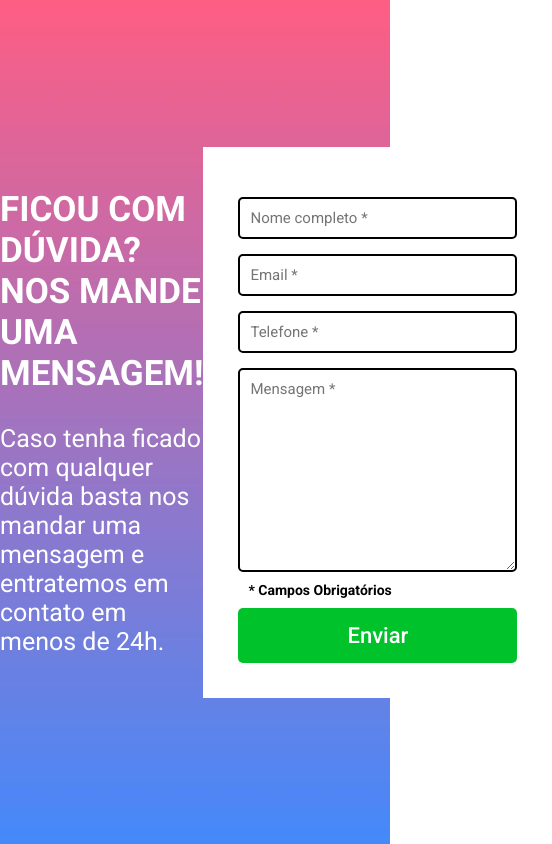
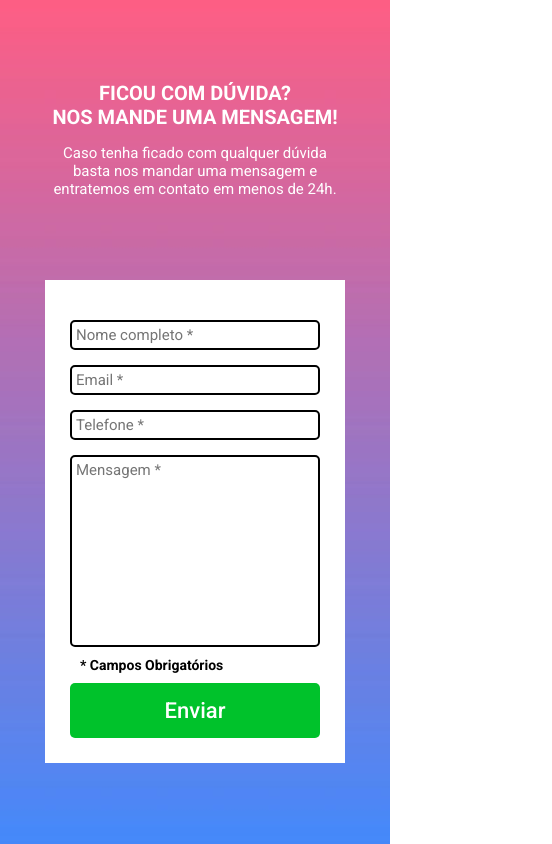
Before and after one commit to Wildinei/quest-html-css-javascript, a plain HTML site: page index.html in a window 390 px wide. Shown: the whole page, 552 px wide, since content can reach past the window. Drawn offline with Linux system fonts and the light colour scheme.

Commit message:
Algumas alterações nos códigos HTML e CSS para melhor desempenho

```diff
--- a/index.html
+++ b/index.html
@@ -8,6 +8,7 @@
     <link href="https://fonts.googleapis.com/css2?family=Roboto:wght@300;400;500;700;900&display=swap" rel="stylesheet">
     <link rel="stylesheet" href="src/css/estilo.css">
     <link rel="stylesheet" href="src/css/reset.css">
+    <link rel="stylesheet" href="src/css/responsivo.css">
     <title>Desafio HTML - CSS - JAVASCRIPT</title>
 </head>
 <body>
@@ -34,7 +35,7 @@
                 <textarea class="input" name="descricao" id="descricao" cols="30" rows="10" placeholder="Mensagem *"></textarea>
                 <small class="campo mostrar">Campo obrigatório</small>
                 <p><strong>* Campos Obrigatórios</strong></p>
-                <button class="btn">Enviar</button>
+                <button type="submit" class="btn">Enviar</button>
             </form>
         </section>
 
--- a/src/css/estilo.css
+++ b/src/css/estilo.css
@@ -45,6 +45,10 @@ main {
     margin-top: 15px;
 }
 
+.container .formulario textarea {
+    resize: none;
+}
+
 .container .formulario small {
     font-size: 11px;
     color: #ff0000;
--- /dev/null
+++ b/src/css/responsivo.css
@@ -0,0 +1,46 @@
+@media (max-width: 1080px) {
+    .container .conteudo {
+        width: 400px;
+    }
+
+    .container .formulario {
+        width: 400px;
+    }
+}
+
+@media (max-width: 900px) {
+    .container {
+        flex-direction: column;
+    }
+
+    .container .conteudo h1 {
+        font-size: 20px;
+        margin-bottom: 15px;
+        text-align: center;
+    }
+
+
+    .container .conteudo p {
+        font-size: 15px;
+        text-align: center;
+    }
+
+    .container .formulario {
+        padding: 25px;
+        width: 350px;
+    }
+
+    .container .formulario .input {
+        padding: 4px;
+    }
+}
+
+@media (max-width: 430px) {
+    .container .conteudo {
+        width: 300px;
+    }
+
+    .container .formulario {
+        width: 250px;
+    }
+}
```
